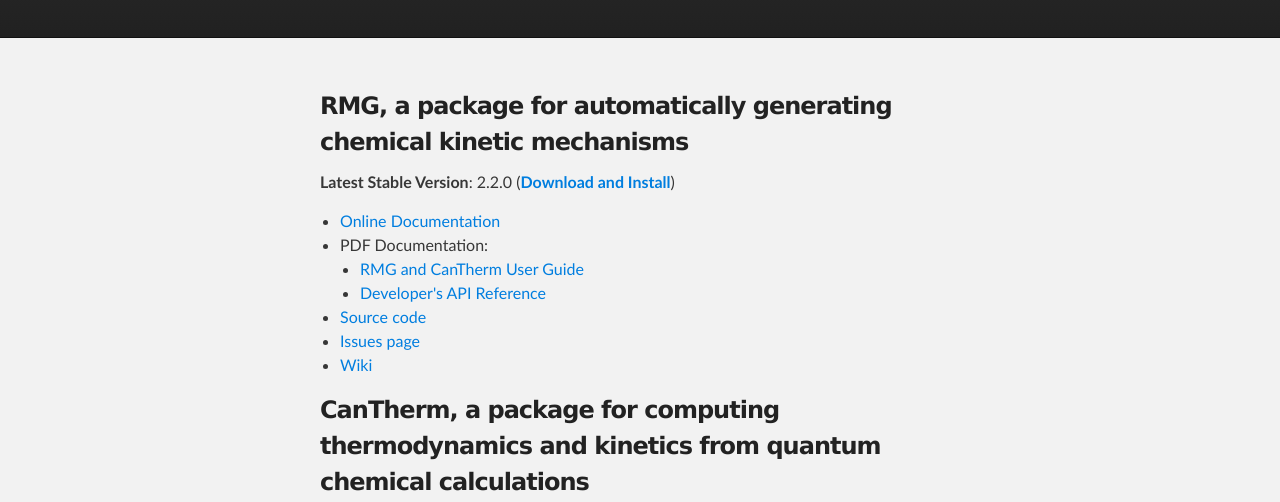
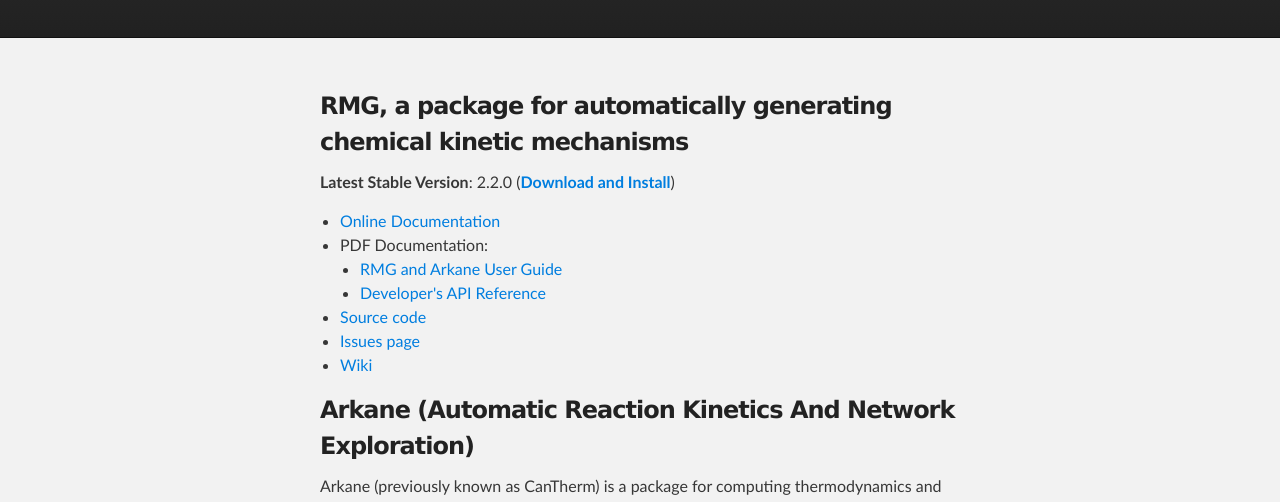
Before and after one commit to ReactionMechanismGenerator/ReactionMechanismGenerator.github.io, a plain HTML site: page index.html in a window 1280 px wide. Shown: the part 271-773 px from the top of the page. Drawn offline with Linux system fonts and the light colour scheme.

Commit message:
Updates related to renaming CanTherm to Arkane

```diff
--- a/index.html
+++ b/index.html
@@ -44,8 +44,8 @@
             <li>PDF Documentation:
                 <ul>
                     <li>
-                        <a href="https://github.com/ReactionMechanismGenerator/RMG-Py/raw/master/documentation/RMG-Py_and_CanTherm_Documentation.pdf">RMG
-                            and CanTherm User Guide</a></li>
+                        <a href="https://github.com/ReactionMechanismGenerator/RMG-Py/raw/master/documentation/RMG-Py_and_Arkane_Documentation.pdf">RMG
+                            and Arkane User Guide</a></li>
                     <li>
                         <a href="https://github.com/ReactionMechanismGenerator/RMG-Py/raw/master/documentation/RMG-Py_API_Reference.pdf">Developer's
                             API Reference</a></li>
@@ -60,15 +60,17 @@
         </ul>
         <p>
         <h3>
-            <a id="cantherm" class="anchor" href="#cantherm" aria-hidden="true"><span class="octicon octicon-link"></span></a>CanTherm,
-            a package for computing thermodynamics and kinetics from quantum chemical calculations</h3>
+            <a id="arkane" class="anchor" href="#arkane" aria-hidden="true"><span class="octicon octicon-link"></span></a>Arkane
+            (Automatic Reaction Kinetics And Network Exploration)</h3>
 
-        The latest CanTherm package is bundled with the Python version of RMG. Please <a
+        Arkane (previously known as CanTherm) is a package for computing thermodynamics and kinetics from quantum chemical calculation.
+        It can perform traditional transition state theory calculations in addition to pressure dependent rate calculations.
+        Arkane is bundled with the Python version of RMG. Please <a
             href="http://reactionmechanismgenerator.github.io/RMG-Py/users/rmg/installation/index.html">download RMG</a>
-        to automatically install CanTherm and all its features.
+        to automatically install Arkane and all its features.
         <p>
         <ul>
-            <li><a href="http://reactionmechanismgenerator.github.io/RMG-Py/users/cantherm/index.html">Documentation</a>
+            <li><a href="http://reactionmechanismgenerator.github.io/RMG-Py/users/arkane/index.html">Documentation</a>
             </li>
         </ul>
         <p>
```
